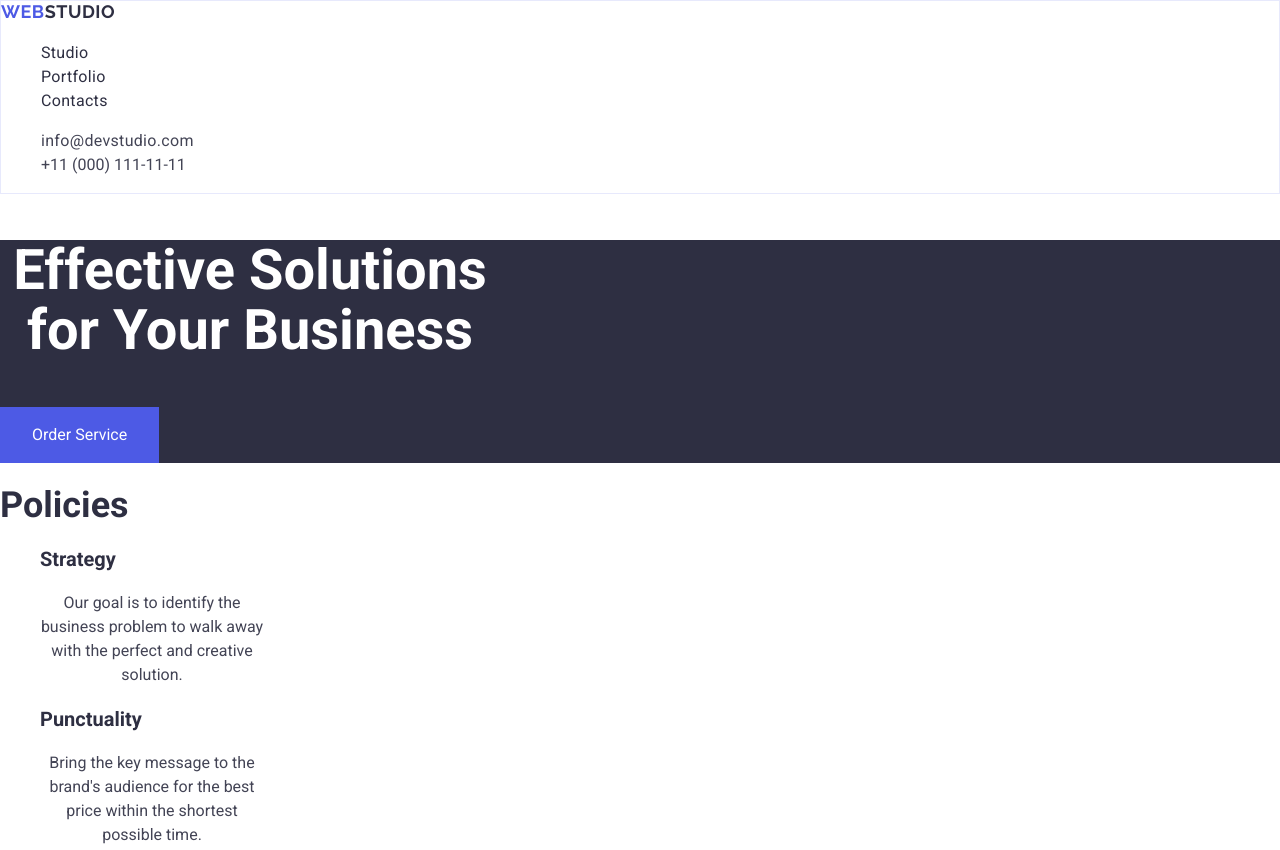
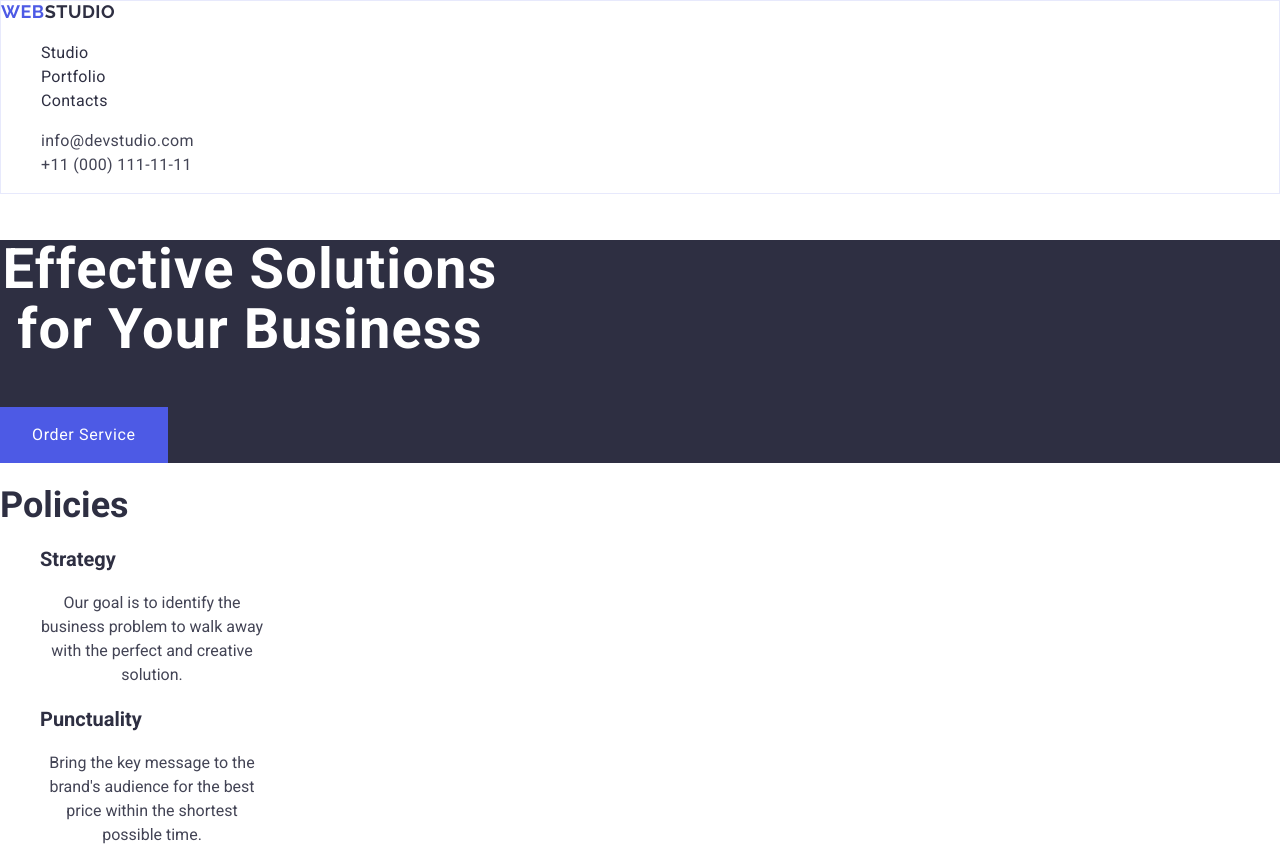
Before and after one commit to ArchiChikenLeg/goit-markup-hw-02, a website: page index.html in a window 1280 px wide. Shown: the top 850 px of the page. Drawn offline with nearby package versions, Linux system fonts and the light colour scheme.

Commit message:
first section fixes

```diff
--- a/css/style.css
+++ b/css/style.css
@@ -125,6 +125,8 @@ header{
     color: var(--white-background-color);
     width: 500px;
     text-align: center;
+    line-height: 1.07;
+    letter-spacing: 0.02em;
 }
 
 .section-hero-button{
@@ -132,9 +134,12 @@ header{
     padding: 16px 32px;
     border: none;
     color: var(--white-background-color);
+    letter-spacing: 0.04em;
+    cursor: pointer;
 }
 
-.section-hero-button:hover{
+.section-hero-button:hover,
+.section-hero-button:focus{
     background-color: var(--pressed-state-color);
     cursor: pointer;
 }
--- a/index.html
+++ b/index.html
@@ -23,7 +23,7 @@
         <address class="header-contacts">
           <ul>
             <li><a href="mailto:info@devstudio.com" class="header-contacts-li">info@devstudio.com</a></li>
-            <li><a href="tel:+110001111111">+11 (000) 111-11-11</a></li>
+            <li><a href="tel:+110001111111" class="header-contacts-li">+11 (000) 111-11-11</a></li>
           </ul>
         </address>
     </header>
```
